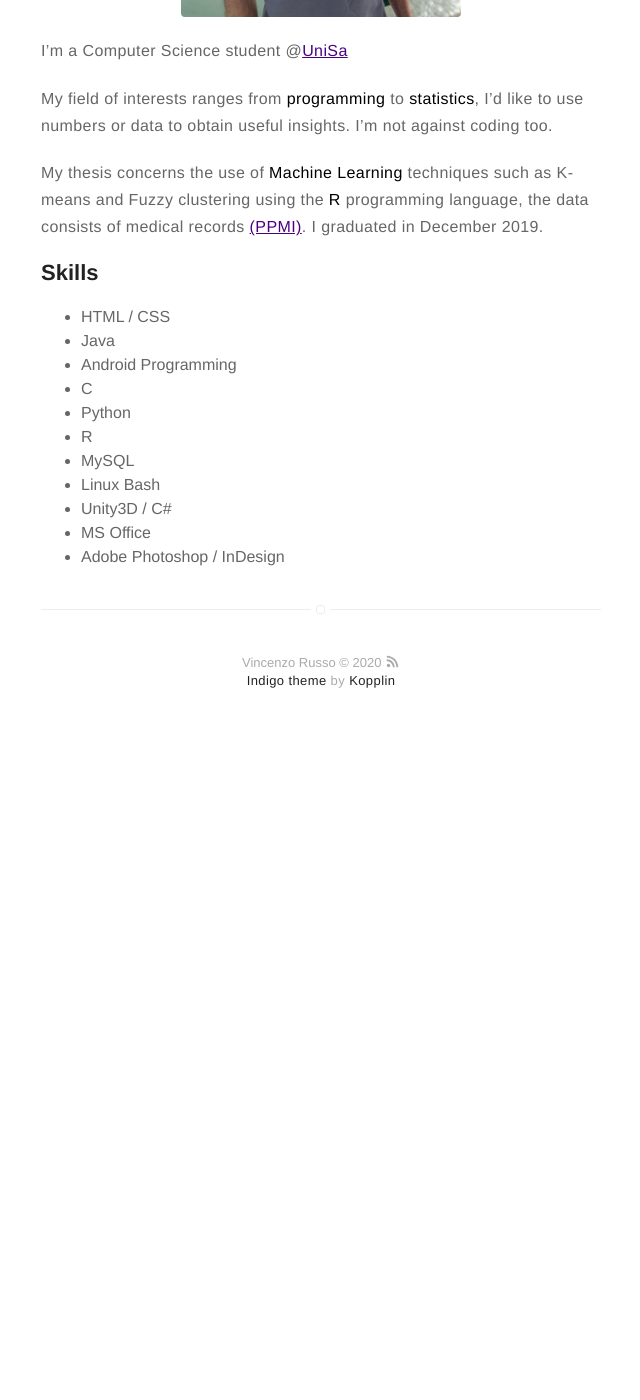
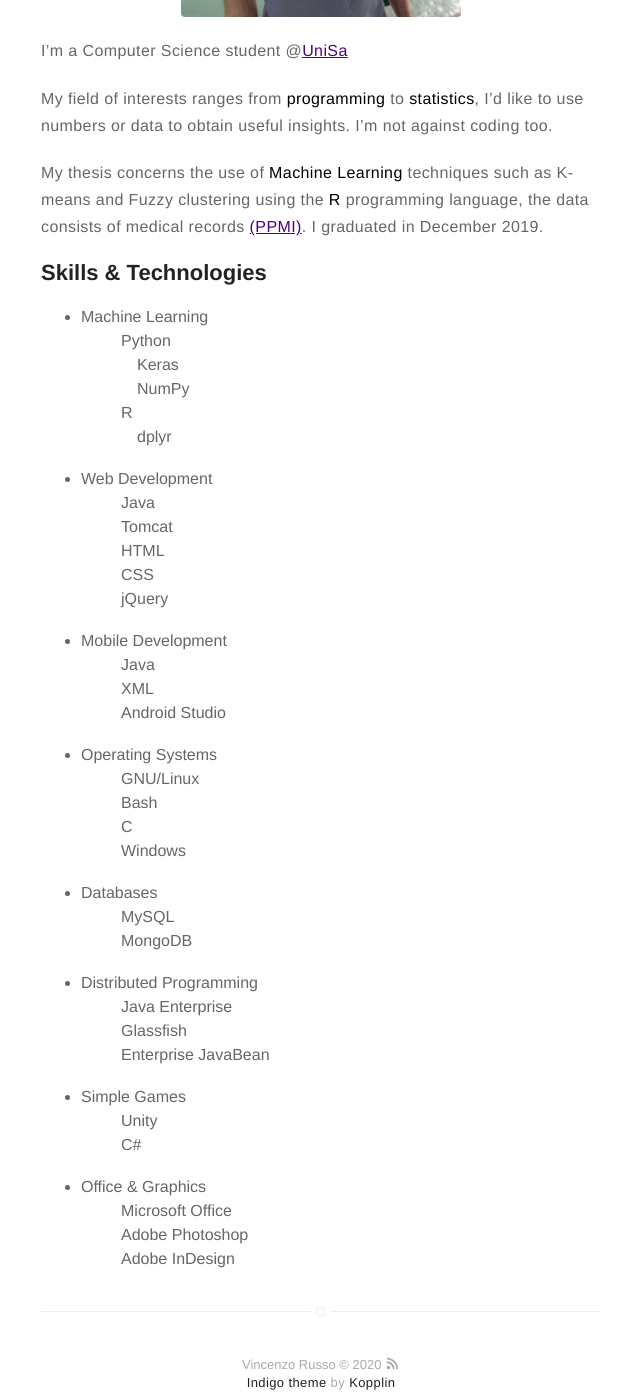
Before and after one commit to vincenzorusso12/vincenzorusso12.github.io, a Jekyll site: the page built from about.md, in a window 1280 px wide and 1400 px high, scrolled down 481 px. Shown: the whole window, without its empty margins (319-959 px from the left). Built offline with Jekyll 4.4.1, drawn with Linux system fonts in a browser that asks for light colours; before the commit the page ends 1233 px from its top, so only the background shows below that.

Commit message:
Update about.md

```diff
--- a/about.md
+++ b/about.md
@@ -13,18 +13,57 @@ I graduated in December 2019.
 
 
 
-<h2>Skills</h2>
+<h2>Skills &amp; Technologies</h2>
 
 <ul class="skill-list">
-	<li>HTML / CSS</li>
-	<li>Java</li>
-	<li>Android Programming</li>
-	<li>C</li>
-	<li>Python</li>
-	<li>R</li>
-	<li>MySQL</li>
-	<li>Linux Bash</li>
-	<li>Unity3D / C#</li>
-	<li>MS Office</li>
-	<li>Adobe Photoshop / InDesign</li>
+	<li><dt>Machine Learning</dt>
+  		<dd>Python  		  </dd>
+		<dd>&emsp;Keras			  </dd>
+		<dd>&emsp;NumPy			  </dd>
+		<dd>R				  </dd>
+		<dd>&emsp;dplyr			  </dd>
+	</li>
+	<br>
+	<li><dt>Web Development</dt>
+  		<dd>Java  </dd>
+		<dd>Tomcat</dd>
+		<dd>HTML  </dd>
+		<dd>CSS   </dd>
+		<dd>jQuery </dd>
+  	</li>
+	<br>
+	<li><dt>Mobile Development</dt>
+  		<dd>Java  		  </dd>
+		<dd>XML			  </dd>
+		<dd>Android Studio</dd>
+  	</li>
+	<br>
+	<li><dt>Operating Systems</dt>
+  		<dd>GNU/Linux  		  </dd>
+		<dd>Bash			  </dd>
+		<dd>C				  </dd>
+		<dd>Windows			  </dd>
+  	</li>
+	<br>
+	<li><dt>Databases</dt>
+  		<dd>MySQL  		  </dd>
+		<dd>MongoDB		  </dd>
+  	</li>
+	<br>
+	<li><dt>Distributed Programming</dt>
+  		<dd>Java Enterprise  		  </dd>
+		<dd>Glassfish 			      </dd>
+		<dd>Enterprise JavaBean       </dd>
+  	</li>
+	<br>
+	<li><dt>Simple Games</dt>
+  		<dd>Unity  		  </dd>
+		<dd>C#			  </dd>
+  	</li>
+	<br>
+	<li><dt>Office &amp; Graphics</dt>
+  		<dd>Microsoft Office</dd>
+		<dd>Adobe Photoshop </dd>
+		<dd>Adobe InDesign  </dd>
+  	</li>
 </ul>
```
